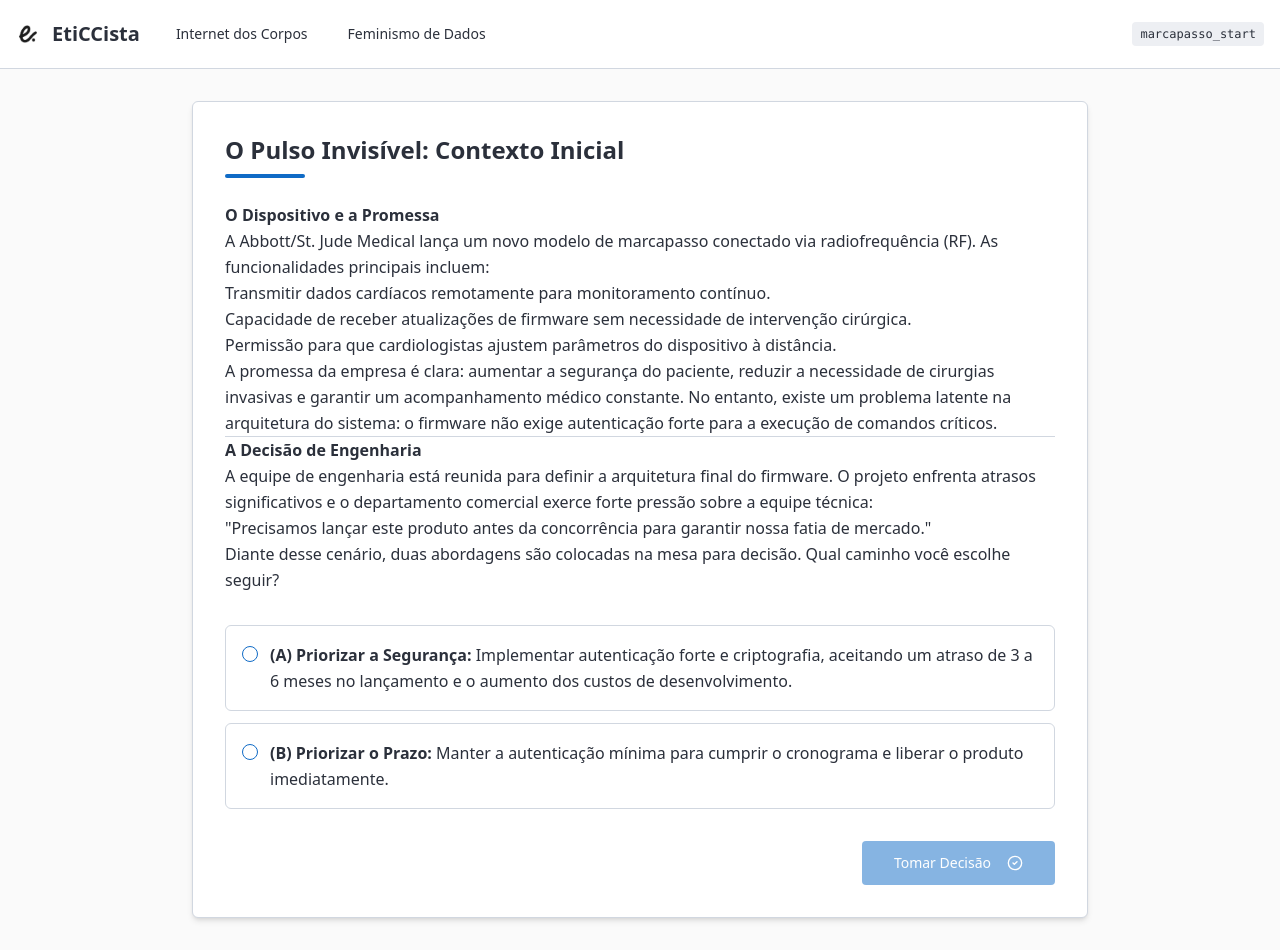
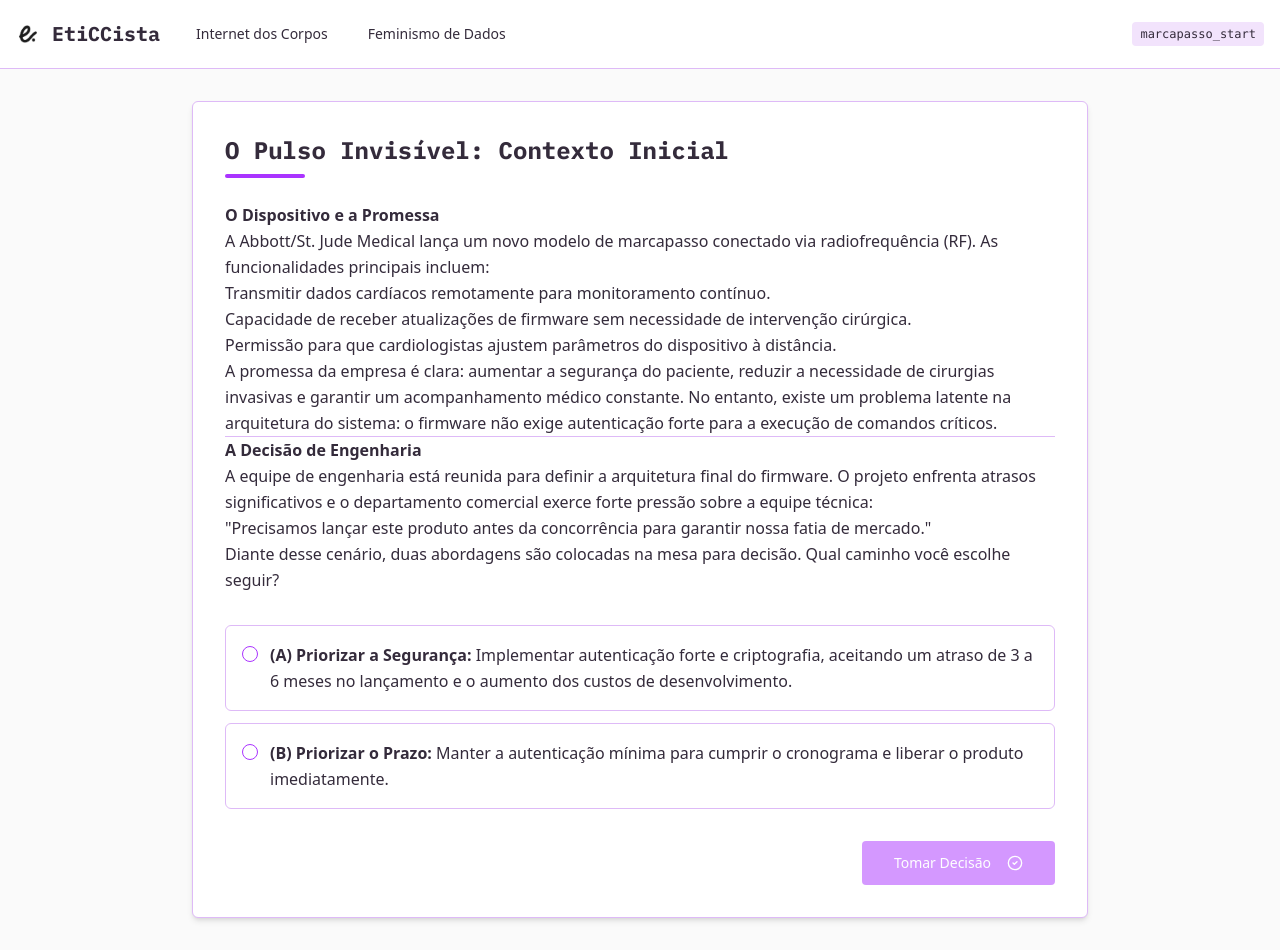
Before and after one commit to linasdias/Eticcista, a React (Vite) app: page /scenario in a window 1280 px wide. Built offline with nearby package versions, Linux system fonts and the light colour scheme; the HTML template or start-up script is replaced by a standard one.

Commit message:
Alterações nas cores, toggle modo escuro e animação na página inicial

```diff
--- a/index.html
+++ b/index.html
@@ -6,6 +6,10 @@
     <title>EtiCCista</title>
     <meta name="description" content="Plataforma" />
     <meta name="author" content="Projeto Acadêmico TCC" />
+
+    <link rel="preconnect" href="https://fonts.googleapis.com" />
+    <link rel="preconnect" href="https://fonts.gstatic.com" crossorigin />
+    <link href="https://fonts.googleapis.com/css2?family=IBM+Plex+Mono:wght@400;500;600;700&display=swap" rel="stylesheet" />
 
     <meta property="og:type" content="website" />
     <meta
--- /dev/null
+++ b/src/components/ThemeToggle.tsx
@@ -0,0 +1,43 @@
+import { useEffect, useState } from "react";
+import { Button } from "@/components/ui/button";
+
+export const ThemeToggle = () => {
+  const [isDark, setIsDark] = useState(false);
+
+  useEffect(() => {
+    // Verifica o tema ao carregar
+    const isDarkMode = document.documentElement.classList.contains("dark");
+    setIsDark(isDarkMode);
+  }, []);
+
+  const toggleTheme = () => {
+    const html = document.documentElement;
+    if (html.classList.contains("dark")) {
+      html.classList.remove("dark");
+      setIsDark(false);
+    } else {
+      html.classList.add("dark");
+      setIsDark(true);
+    }
+  };
+
+  return (
+    <Button
+      variant="ghost"
+      size="sm"
+      onClick={toggleTheme}
+      aria-label={isDark ? "Ativar modo claro" : "Ativar modo escuro"}
+      title={isDark ? "Modo claro" : "Modo escuro"}
+    >
+      {isDark ? (
+        <span role="img" aria-label="Sol">
+          ☀️
+        </span>
+      ) : (
+        <span role="img" aria-label="Lua">
+          🌙
+        </span>
+      )}
+    </Button>
+  );
+};
--- /dev/null
+++ b/src/components/TypingAnimation.tsx
@@ -0,0 +1,44 @@
+import { useEffect, useState } from "react";
+
+interface TypingAnimationProps {
+  text: string;
+  speed?: number;
+  delay?: number;
+  className?: string;
+}
+
+export const TypingAnimation = ({
+  text,
+  speed = 100,
+  delay = 500,
+  className = "",
+}: TypingAnimationProps) => {
+  const [displayedText, setDisplayedText] = useState("");
+  const [isDeleting, setIsDeleting] = useState(false);
+  const [index, setIndex] = useState(0);
+
+  useEffect(() => {
+    const timer = setTimeout(() => {
+      if (!isDeleting && index < text.length) {
+        setDisplayedText((prev) => prev + text[index]);
+        setIndex(index + 1);
+      } else if (isDeleting && index > 0) {
+        setDisplayedText((prev) => prev.slice(0, -1));
+        setIndex(index - 1);
+      } else if (!isDeleting && index === text.length) {
+        setTimeout(() => setIsDeleting(true), delay);
+      } else if (isDeleting && index === 0) {
+        setIsDeleting(false);
+      }
+    }, isDeleting ? speed / 2 : speed);
+
+    return () => clearTimeout(timer);
+  }, [index, isDeleting, text, speed, delay]);
+
+  return (
+    <span className={className}>
+      {displayedText}
+      <span className="animate-pulse">|</span>
+    </span>
+  );
+};
--- a/src/index.css
+++ b/src/index.css
@@ -9,90 +9,90 @@ All colors MUST be HSL.
 @layer base {
   :root {
     --background: 0 0% 98%;
-    --foreground: 220 15% 20%;
+    --foreground: 275 15% 20%;
 
     --card: 0 0% 100%;
-    --card-foreground: 220 15% 20%;
+    --card-foreground: 275 15% 20%;
 
     --popover: 0 0% 100%;
-    --popover-foreground: 220 15% 20%;
+    --popover-foreground: 275 15% 20%;
 
-    --primary: 210 85% 42%;
+    --primary: 275 100% 60%;
     --primary-foreground: 0 0% 100%;
 
-    --secondary: 215 20% 88%;
-    --secondary-foreground: 220 15% 20%;
+    --secondary: 275 80% 88%;
+    --secondary-foreground: 275 15% 20%;
 
-    --muted: 215 20% 94%;
-    --muted-foreground: 220 10% 45%;
+    --muted: 275 80% 94%;
+    --muted-foreground: 275 80% 45%;
 
-    --accent: 205 90% 55%;
+    --accent: 275 100% 50%;
     --accent-foreground: 0 0% 100%;
 
     --destructive: 0 70% 55%;
     --destructive-foreground: 0 0% 100%;
 
-    --border: 215 20% 85%;
-    --input: 215 20% 85%;
-    --ring: 210 85% 42%;
+    --border: 275 80% 85%;
+    --input: 275 80% 85%;
+    --ring: 275 100% 60%;
 
     --radius: 0.375rem;
 
-    --institutional: 210 85% 42%;
-    --institutional-light: 210 90% 92%;
-    --institutional-dark: 210 90% 32%;
+    --institutional: 275 100% 60%;
+    --institutional-light: 275 100% 92%;
+    --institutional-dark: 275 100% 32%;
 
     --sidebar-background: 0 0% 98%;
-    --sidebar-foreground: 220 15% 20%;
-    --sidebar-primary: 210 85% 42%;
+    --sidebar-foreground: 275 15% 20%;
+    --sidebar-primary: 275 100% 60%;
     --sidebar-primary-foreground: 0 0% 100%;
-    --sidebar-accent: 215 20% 94%;
-    --sidebar-accent-foreground: 220 15% 20%;
-    --sidebar-border: 215 20% 85%;
-    --sidebar-ring: 210 85% 42%;
+    --sidebar-accent: 275 80% 94%;
+    --sidebar-accent-foreground: 275 15% 20%;
+    --sidebar-border: 275 80% 85%;
+    --sidebar-ring: 275 100% 60%;
   }
 
   .dark {
-    --background: 220 20% 12%;
+    --background: 275 80% 12%;
     --foreground: 0 0% 95%;
 
-    --card: 220 18% 16%;
+    --card: 275 70% 16%;
     --card-foreground: 0 0% 95%;
 
-    --popover: 220 18% 16%;
+    --popover: 275 70% 16%;
     --popover-foreground: 0 0% 95%;
 
-    --primary: 210 85% 55%;
+    --primary: 275 100% 50%;
     --primary-foreground: 0 0% 100%;
 
-    --secondary: 220 15% 22%;
+    --secondary: 275 100% 22%;
     --secondary-foreground: 0 0% 95%;
 
-    --muted: 220 15% 22%;
-    --muted-foreground: 215 15% 65%;
+    --muted: 275 100% 22%;
+    --muted-foreground: 275 100% 65%;
 
-    --accent: 205 85% 60%;
+    --accent: 275 100% 55%;
     --accent-foreground: 0 0% 100%;
 
     --destructive: 0 70% 55%;
     --destructive-foreground: 0 0% 100%;
 
-    --border: 220 15% 25%;
-    --input: 220 15% 25%;
-    --ring: 210 85% 55%;
+    --border: 275 80% 25%;
+    --input: 275 80% 25%;
+    --ring: 275 100% 50%;
 
-    --institutional: 210 85% 55%;
-    --institutional-light: 210 70% 25%;
-    --institutional-dark: 210 85% 65%;
+    --institutional: 275 100% 50%;
+    --institutional-light: 275 100% 25%;
+    --institutional-dark: 275 100% 65%;
 
-    --sidebar-background: 220 18% 16%;
+    --sidebar-background: 275 70% 16%;
     --sidebar-foreground: 0 0% 95%;
-    --sidebar-primary: 210 85% 55%;
+    --sidebar-primary: 275 100% 50%;
     --sidebar-primary-foreground: 0 0% 100%;
-    --sidebar-accent: 220 15% 22%;
+    --sidebar-accent: 275 100% 22%;
     --sidebar-accent-foreground: 0 0% 95%;
-    --sidebar-border: 220 15% 25%;
-    --sidebar-ring: 210 85% 55%;
+    --sidebar-border: 275 80% 25%;
+    --sidebar-ring: 275 100% 50%;
   }
 }
 
@@ -104,4 +104,8 @@ All colors MUST be HSL.
   body {
     @apply bg-background text-foreground;
   }
+
+  h1, h2, h3, h4, h5, h6 {
+    font-family: 'IBM Plex Mono', monospace;
+  }
 }
```
